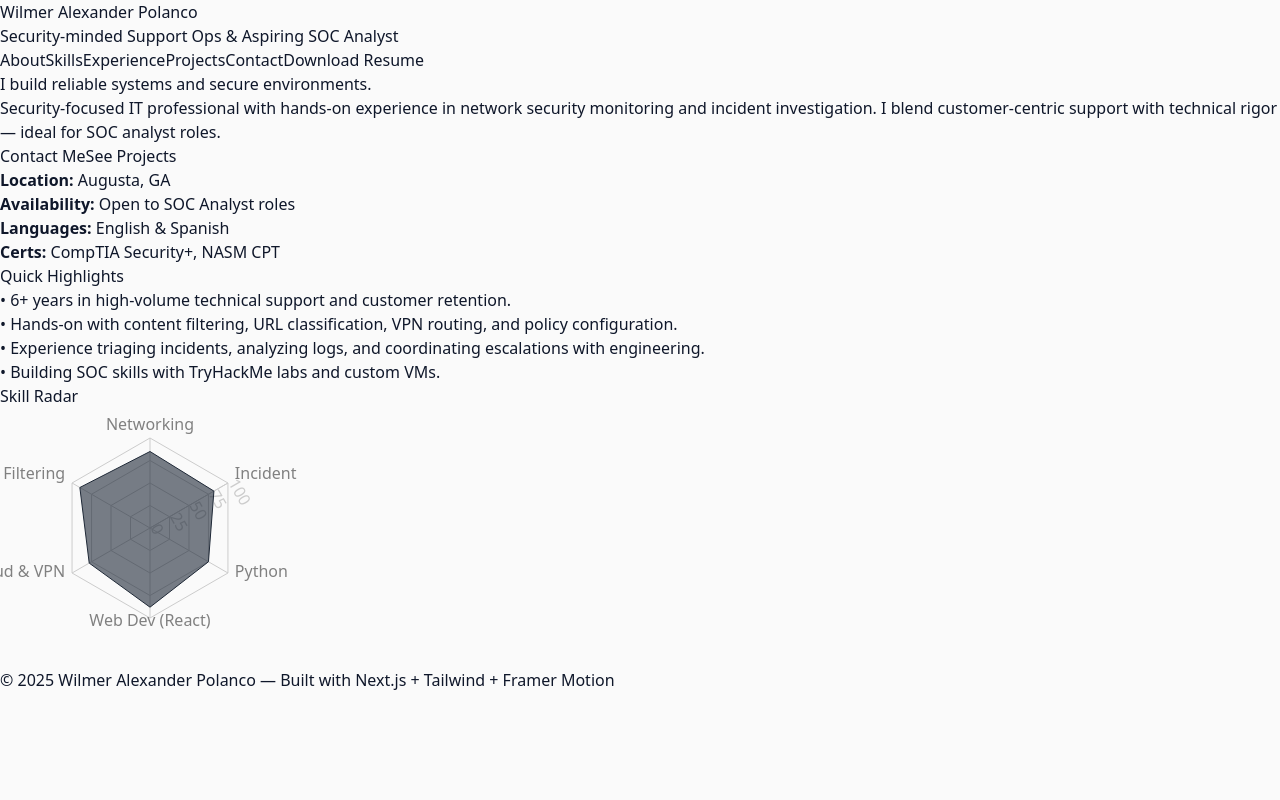
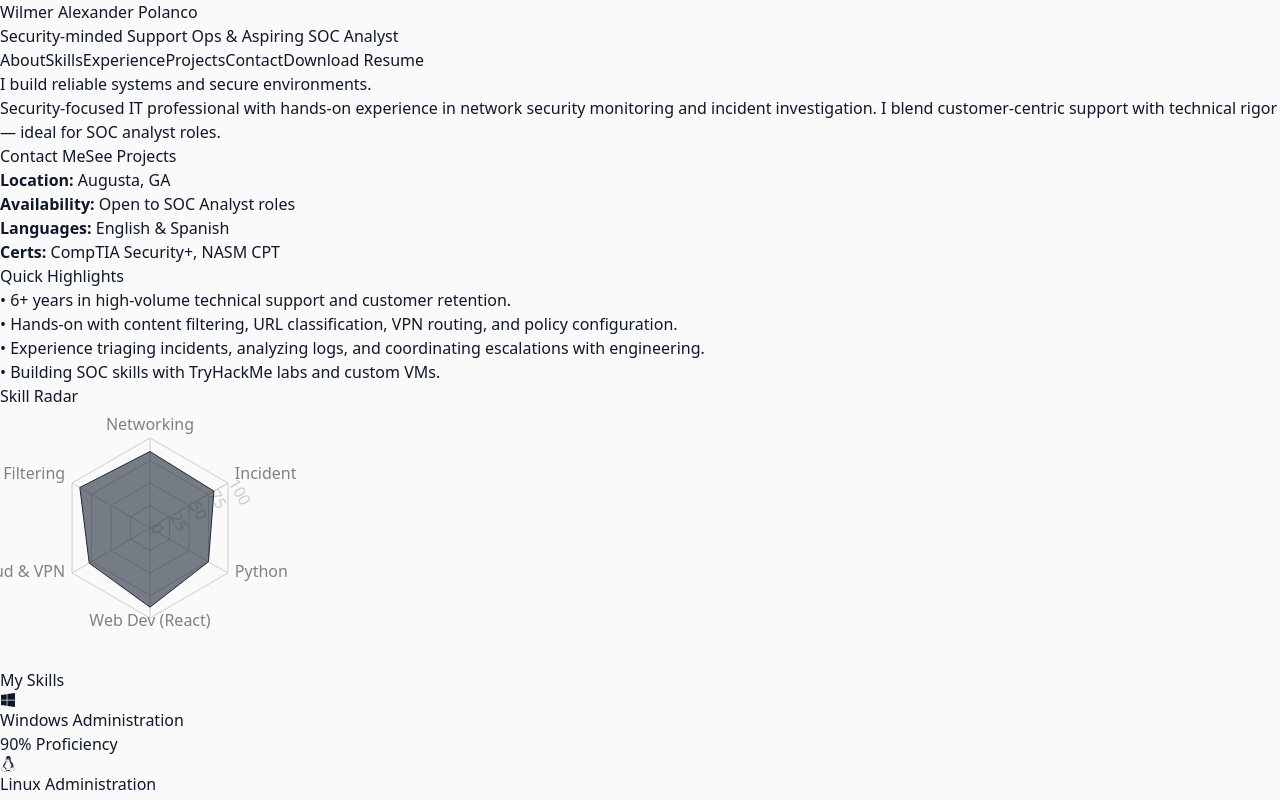
Before and after one commit to wilmerp13/portfolio-nextjs, a Next.js app: page / in a window 1280 px wide. Shown: the top 800 px of the page. Built offline with nearby package versions, Linux system fonts and the light colour scheme.

Commit message:
Import Skills and CaseStudies components

```diff
--- a/pages/index.js
+++ b/pages/index.js
@@ -1,7 +1,8 @@
 import { motion } from 'framer-motion'
 import SkillRadar from '../components/SkillRadar'
 import Link from 'next/link'
-import Skills from "../components/Skills"
+import Skills from "../components/Skills" // <-- Import your Skills component
+import CaseStudies from "../components/CaseStudies" // optional, if you want case studies
 
 const skillsData = [
   { subject: 'Networking', A: 85 },
@@ -12,9 +13,10 @@ const skillsData = [
   { subject: 'Content Filtering', A: 90 },
 ]
 
-export default function Home(){
+export default function Home() {
   return (
     <div className="max-w-6xl mx-auto px-6 pb-16">
+      {/* Hero Section */}
       <section id="hero" className="grid grid-cols-1 md:grid-cols-2 gap-8 items-center mt-8">
         <motion.div initial={{ opacity:0, x:-20 }} animate={{ opacity:1, x:0 }} transition={{ duration:0.6 }}>
           <h2 className="text-4xl font-extrabold leading-tight">I build reliable systems and secure environments.</h2>
@@ -44,12 +46,19 @@ export default function Home(){
         </motion.div>
       </section>
 
-      <section id="skills" className="mt-12">
+      {/* Skill Radar Section */}
+      <section id="skill-radar" className="mt-12">
         <h3 className="text-lg font-semibold">Skill Radar</h3>
         <div className="mt-4 bg-white p-6 rounded-2xl shadow-sm border border-slate-100">
           <SkillRadar data={skillsData} />
         </div>
       </section>
+
+      {/* Full Skills Section */}
+      <Skills /> {/* <-- Add this to render your full skills section */}
+
+      {/* Optional: SOC Analyst Case Studies Section */}
+      <CaseStudies /> {/* <-- Add this if you want case studies to appear */}
     </div>
   )
 }
```
